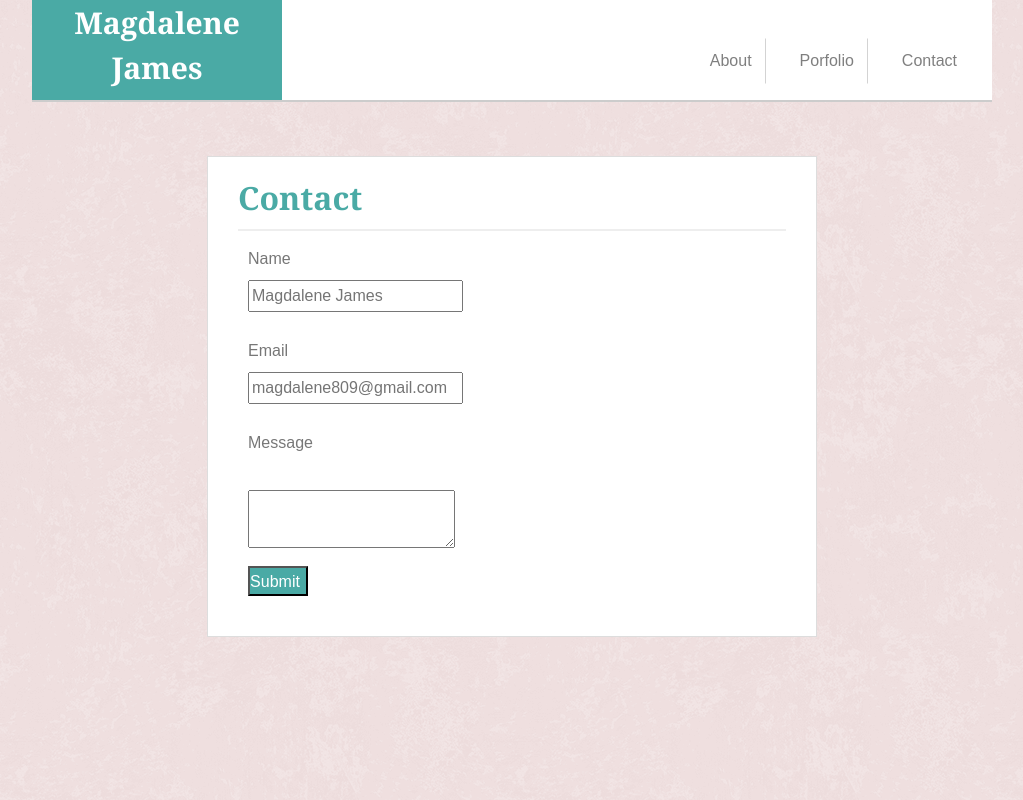
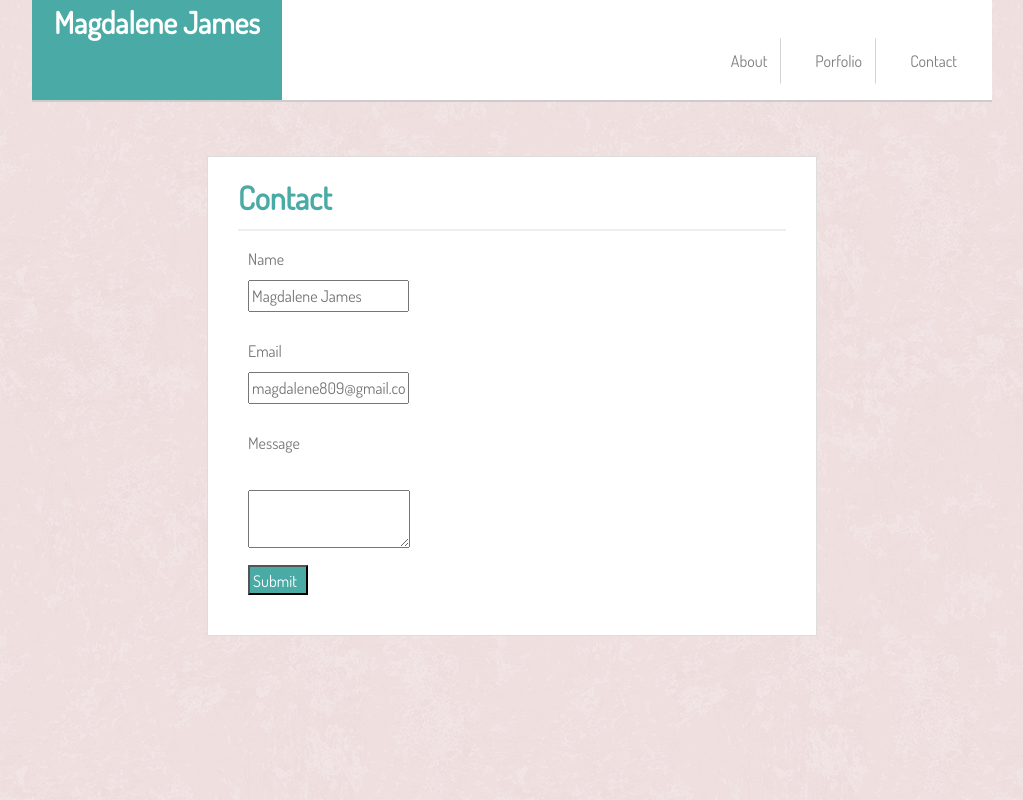
Before and after one commit to MaggyJay/Bootstrap-Portfolio, a plain HTML site: page contact.html in a window 1280 px wide. Shown: the top 800 px of the page, without its empty margins (128-1151 px from the left). Drawn offline with nearby package versions, Linux system fonts and the light colour scheme.

Commit message:
Added google font to all html pages and css

```diff
--- a/assets/css/style.css
+++ b/assets/css/style.css
@@ -4,6 +4,7 @@
   box-sizing: border-box;
   margin: auto;
 }
+
 /* OMG THAT MADE A WORLD DIFFERENCE ^^^ WHY?! */
 
 h1, h2, h3, p {
@@ -23,10 +24,11 @@ p:last-child {
 }
 
 h1, h2, h3 {
-    font-family: Georgia, Times, "Times New Roman", serif;
+  font-family: 'Dosis', sans-serif, Georgia, Times, "Times New Roman", serif;
   font-weight: 700;
   color: #4aaaa5;
 }
+
 .container {
   width: 100%;
   max-width: 960px;
@@ -34,28 +36,29 @@ h1, h2, h3 {
   clear: both;
 }
 
-
 body {
   background-image: url("../images/pink_rice.png");
-    font-family: Arial, "Helvetica Neue", Helvetica, sans-serif;
+  font-family: 'Dosis', sans-serif, Arial, "Helvetica Neue", Helvetica, sans-serif;
   font-size: 16px;
   line-height: 26px;
   color: #777777;
+}
 
-}
 p {
   color: #777777;
-    font-family: 'Arial', 'Helvetica Neue', 'Helvetica', sans-serif;
+  font-family: 'Dosis', sans-serif, Arial, "Helvetica Neue", Helvetica, sans-serif;
   margin-left: 10px;
   /* What code would I put here to get my text to wrap? */
 }
+
 /* main  */
-.content{
 
+.content {
   padding-top: 130px;
   min-height: calc(100vh - 70px);
   /* not sure what the above line does */
 }
+
 .main-section {
   max-width: 960px;
   padding: 30px;
@@ -64,9 +67,10 @@ p {
   border: 1px solid #dddddd;
   float: left;
   width: 100%;
+}
 
-}
 /* header */
+
 header {
   background-color: #ffffff;
   margin-bottom: 0 0 15px;
@@ -77,17 +81,14 @@ header {
   width: 100%;
   overflow: auto;
   color: #ffffff;
-
   /* Is this where I would manipulate the header to align the text just right with .content? */
-
-
 }
 
 #logo {
   float: left;
   width: 250px;
   height: 100px;
-    font-family: Georgia, Times, "Times New Roman", serif;
+  font-family: 'Dosis', sans-serif, Arial, "Helvetica Neue", Helvetica, sans-serif;
   font-size: 30px;
   font-weight: 700;
   line-height: 45px;
@@ -99,10 +100,10 @@ header {
 }
 
 /* navigation */
+
 nav {
   float: right;
   margin-top: 25px;
-
 }
 
 nav a {
@@ -117,19 +118,18 @@ nav a {
 
 nav a:first-child {
   border-left: 0 none;
-
 }
-
 
 .navbar li {
   display: inline-block;
   margin: 5px;
   padding: 5px 5px 5px 0;
   border-right: #777777;
-    font-family: 'Arial', 'Helvetica Neue', 'Helvetica', sans-serif;
+  font-family: 'Dosis', sans-serif, Arial, "Helvetica Neue", Helvetica, sans-serif;
   border: 1px solid transparent;
 }
-li:not(:last-child){
+
+li:not(:last-child) {
   border-right-color: lightgray;
 }
 
@@ -143,10 +143,11 @@ li:not(:last-child){
   margin-right: 25px;
   margin-top: 10px;
 }
+
 /* Contact Page */
 
 .contact-form {
-    font-family: 'Arial', 'Helvetica Neue', 'Helvetica', sans-serif;
+  font-family: 'Dosis', sans-serif, Arial, "Helvetica Neue", Helvetica, sans-serif;
   margin-left: 10px;
 }
 
@@ -159,6 +160,7 @@ li:not(:last-child){
   text-align: center;
   padding-left: 0px;
 }
+
 /* portfolio page */
 
 .work {
@@ -194,6 +196,7 @@ li:not(:last-child){
 }
 
 /* footer */
+
 footer {
   padding: 30px 0;
   clear: both;
--- a/contact.html
+++ b/contact.html
@@ -7,6 +7,7 @@
   <meta http-equiv="X-UA-Compatible" content="ie=edge">
   <link rel="stylesheet" href="https://stackpath.bootstrapcdn.com/bootstrap/4.3.1/css/bootstrap.min.css"
     integrity="sha384-ggOyR0iXCbMQv3Xipma34MD+dH/1fQ784/j6cY/iJTQUOhcWr7x9JvoRxT2MZw1T" crossorigin="anonymous">
+  <link href="https://fonts.googleapis.com/css?family=Dosis&display=swap" rel="stylesheet">
   <script src="https://code.jquery.com/jquery-3.3.1.slim.min.js"
     integrity="sha384-q8i/X+965DzO0rT7abK41JStQIAqVgRVzpbzo5smXKp4YfRvH+8abtTE1Pi6jizo"
     crossorigin="anonymous"></script>
```
Also changed, not shown: index.html (+1 -0 lines), portfolio.html (+1 -0 lines). Lines whose indentation alone changed are shown as unchanged.
